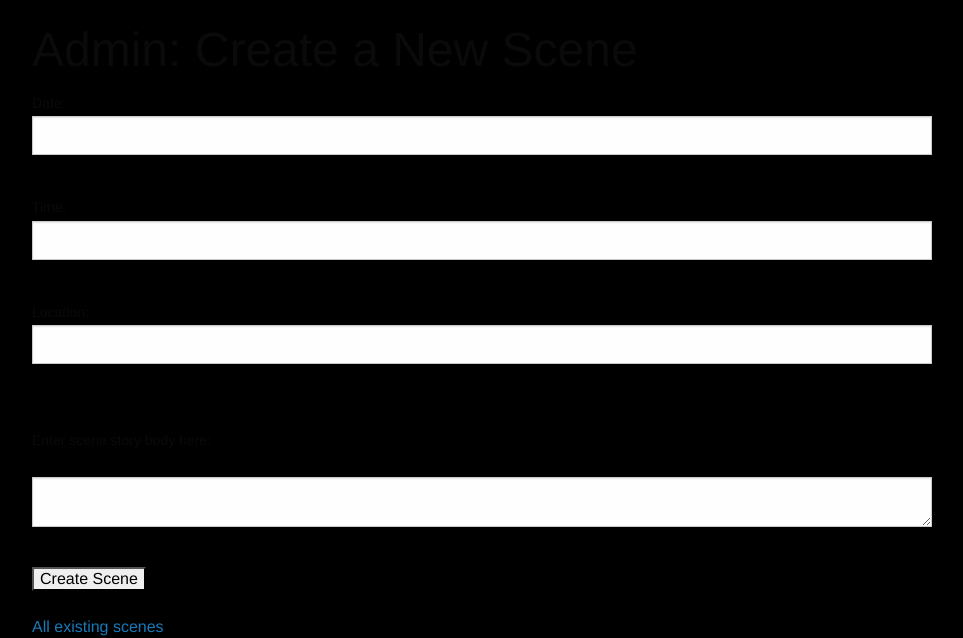
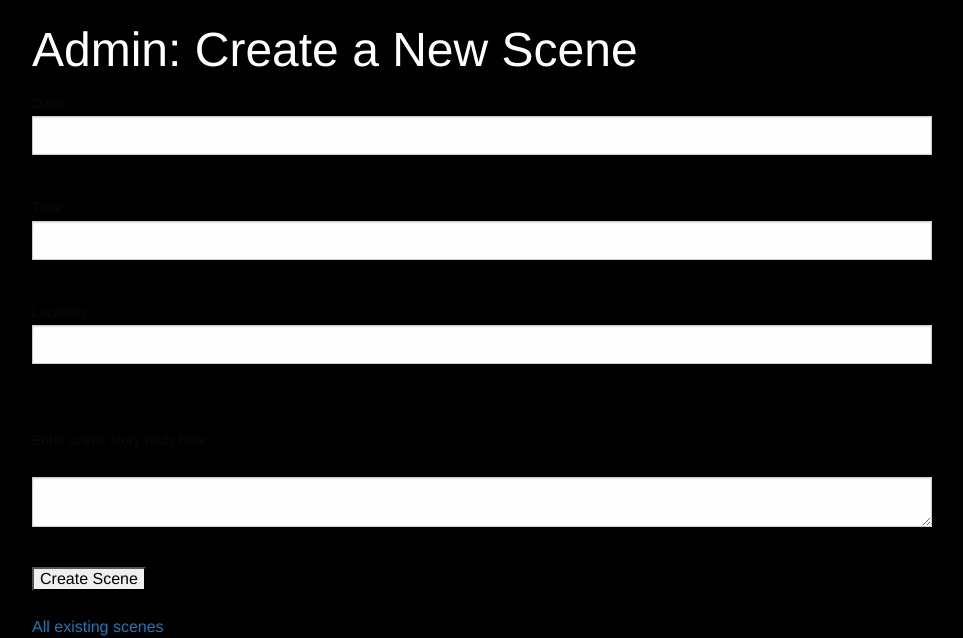
Before and after one commit to AndrewDESmith/PsychoAdventureRedux, a Rails app: page /scenes/new in a window 1280 px wide. Shown: the top 638 px of the page, without its empty margins (158-1121 px from the left). Run offline with Rails 7, Linux system fonts and the light colour scheme; the visitor is signed in with stand-in values (Sample User, id 1); style sheets or scripts are compiled from the project's sources; parts of the project's set-up code (start-up, migrations or seed data) failed here and were passed over; some libraries are stand-ins or nearby versions.

Commit message:
Changed font colour, edited scene buttons to display choice

```diff
--- /dev/null
+++ b/app/assets/stylesheets/scenes.css.scss
@@ -0,0 +1,7 @@
+div {
+	color: #ffffff;
+}
+
+h1 {
+	color: #ffffff;
+}
--- a/app/views/scenes/show.html.erb
+++ b/app/views/scenes/show.html.erb
@@ -25,7 +25,7 @@
 	<% @scene.child_scenes.each do |child| %>
 		<%= form_for UserScene.new do |f| %>
 			<%= hidden_field_tag :scene_id, child.id %>
-			<%= f.submit child.story_body %>
+			<%= f.submit child.choice %>
 		<% end %>
 
 	<% end %>
--- /dev/null
+++ b/db/migrate/20140730220421_remove_primary_scene_id.rb
@@ -0,0 +1,5 @@
+class RemovePrimarySceneId < ActiveRecord::Migration
+  def change
+  	remove_column :scenes, :primary_scene_id, :integer
+  end
+end
```
Also changed, not shown: db/schema.rb.
